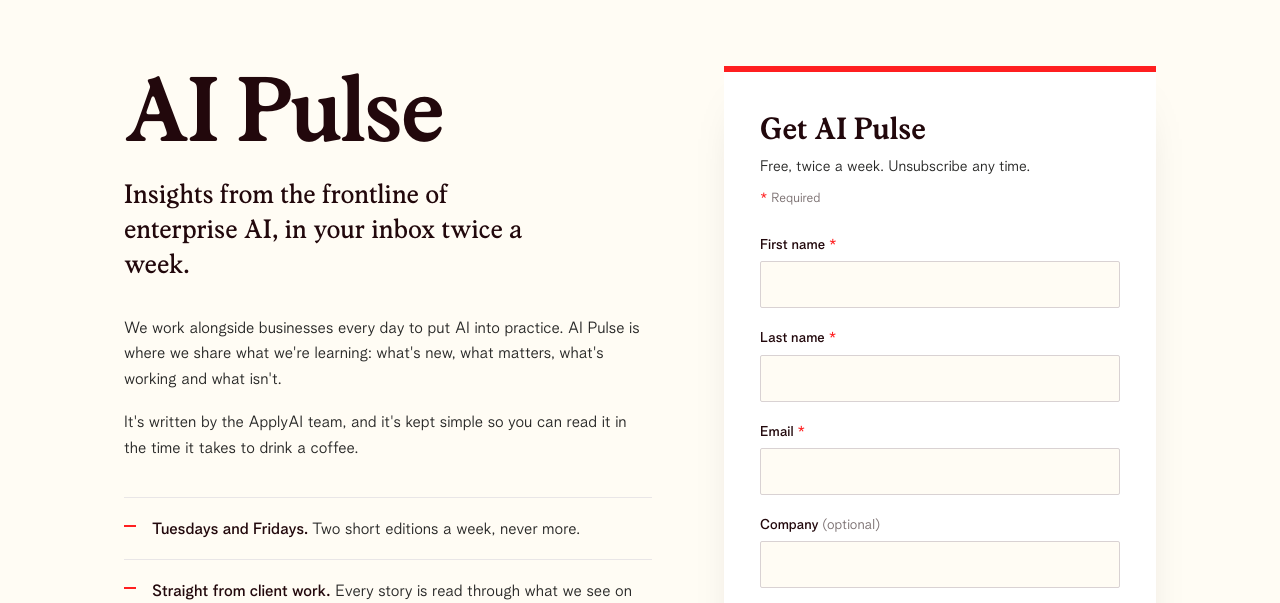
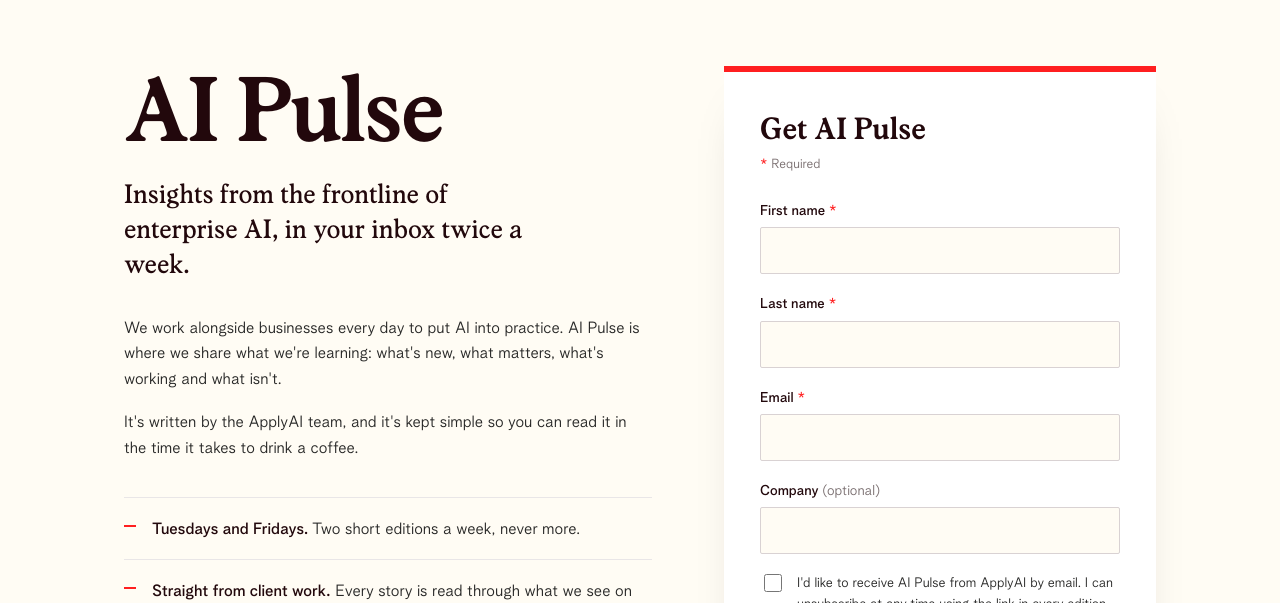
Before and after one commit to ApplyAI-UK/ai-pulse, a plain HTML site: page index.html in a window 1280 px wide. Shown: the part 166-769 px from the top of the page. Drawn offline with Linux system fonts and the light colour scheme.

Commit message:
Update styling and content in index.html
Adjust margin for .req-note and remove subscription text.

```diff
--- a/index.html
+++ b/index.html
@@ -116,7 +116,7 @@
   .field { margin-bottom: 18px; }
   .field label { display: block; font-weight: 500; font-size: 14px; color: var(--maroon); margin-bottom: 6px; }
   .req { color: var(--red); font-weight: 500; }
-  .req-note { font-size: 13px; color: #7a6f70; margin: -18px 0 24px; }
+  .req-note { font-size: 13px; color: #7a6f70; margin: 6px 0 24px; }
   .field .opt { font-weight: 300; color: #7a6f70; }
   .field input {
     width: 100%; font-family: var(--sans); font-weight: 300; font-size: 16px; color: var(--ink);
@@ -264,7 +264,6 @@
   <aside class="panel" id="panel" aria-live="polite">
     <div class="signup-head">
       <h2>Get AI Pulse</h2>
-      <p class="sub">Free, twice a week. Unsubscribe any time.</p>
       <p class="req-note"><span class="req">*</span> Required</p>
     </div>
 
```
